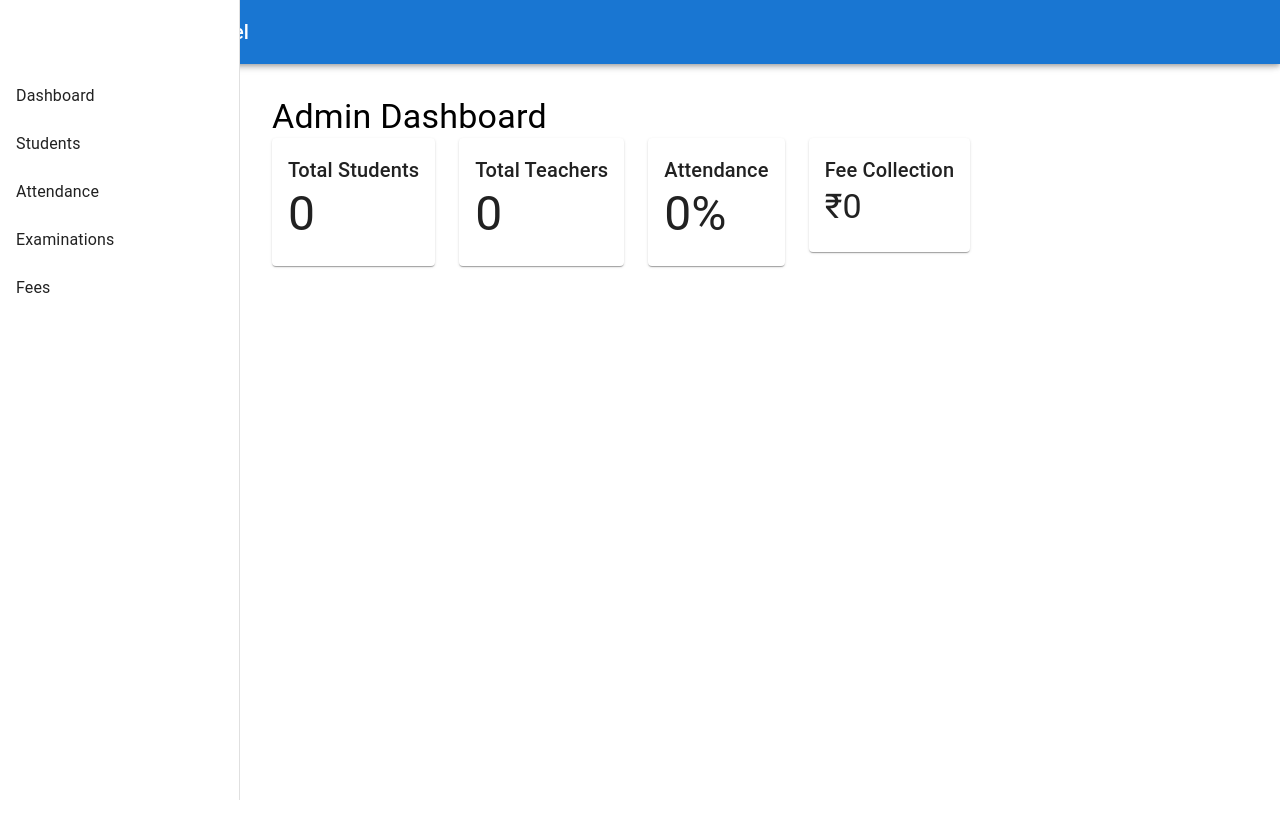
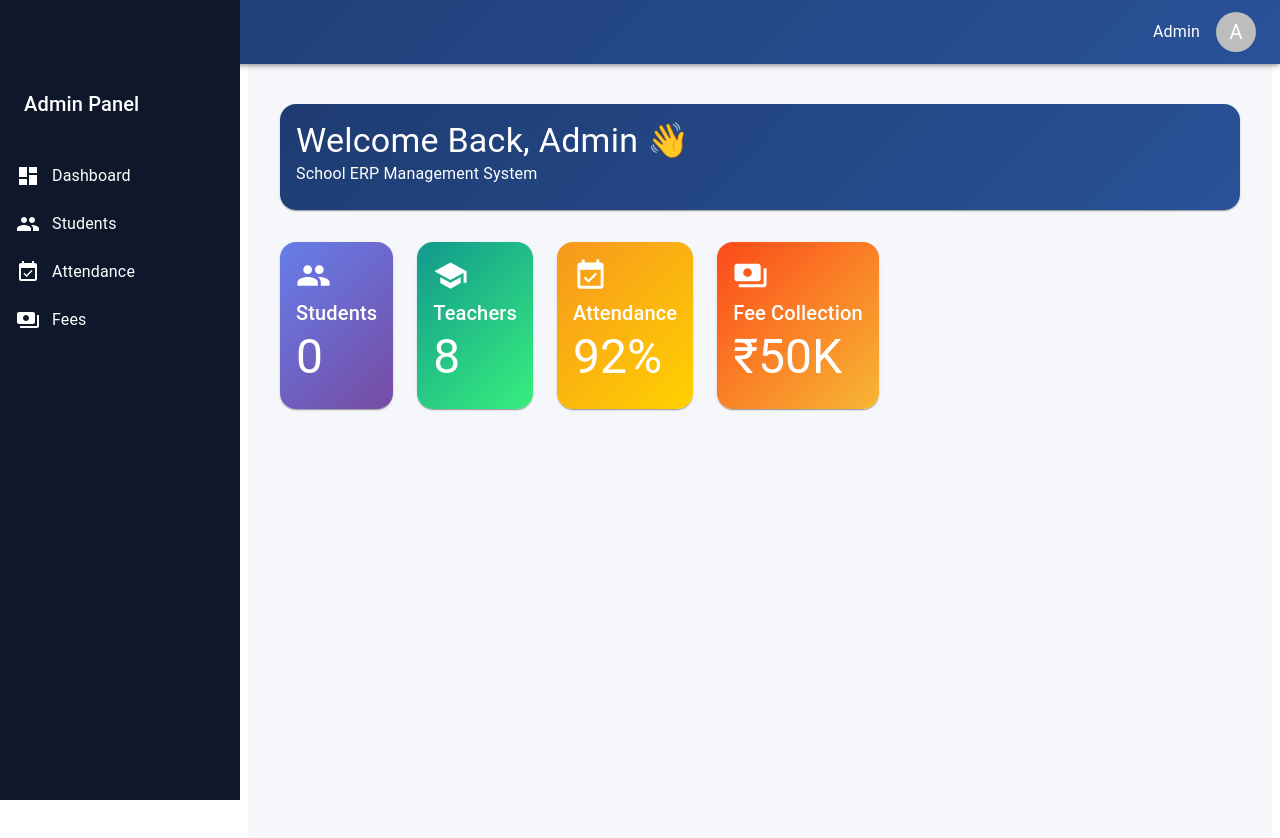
Before and after one commit to shhhhreeya/School-ERP-Management-System, a React app in the folder Frontend/: page /admin/dashboard in a window 1280 px wide. Shown: the top 838 px of the page. Before the commit the page ends 800 px from the top, so only its background shows below. Built offline with nearby package versions, Linux system fonts and the light colour scheme; no server answers; sample sign-in values are in the browser's storage; the HTML template or start-up script is replaced by a standard one.

Commit message:
fixed some frontend

```diff
--- a/Frontend/src/components/Navbar.jsx
+++ b/Frontend/src/components/Navbar.jsx
@@ -2,15 +2,39 @@ import {
   AppBar,
   Toolbar,
   Typography,
+  Box,
+  Avatar,
 } from "@mui/material";
 
 const Navbar = () => {
   return (
-    <AppBar position="fixed">
+    <AppBar
+      position="fixed"
+      sx={{
+        background:
+          "linear-gradient(135deg,#1e3c72,#2a5298)",
+        boxShadow: 3,
+      }}
+    >
       <Toolbar>
-        <Typography variant="h6">
-          School ERP Admin Panel
+        <Typography
+          variant="h6"
+          fontWeight="bold"
+        >
+          School ERP
         </Typography>
+
+        <Box sx={{ flexGrow: 1 }} />
+
+        <Typography
+          sx={{ mr: 2 }}
+        >
+          Admin
+        </Typography>
+
+        <Avatar>
+          A
+        </Avatar>
       </Toolbar>
     </AppBar>
   );
--- a/Frontend/src/components/Sidebar.jsx
+++ b/Frontend/src/components/Sidebar.jsx
@@ -1,12 +1,20 @@
+import DashboardIcon from "@mui/icons-material/Dashboard";
+import PeopleIcon from "@mui/icons-material/People";
+import EventAvailableIcon from "@mui/icons-material/EventAvailable";
+import PaymentsIcon from "@mui/icons-material/Payments";
+import LogoutIcon from "@mui/icons-material/Logout";
+import { Link } from "react-router-dom";
+
 import {
   Drawer,
   List,
   ListItemButton,
+  ListItemIcon,
   ListItemText,
   Toolbar,
+  Typography,
+  Box,
 } from "@mui/material";
-
-import { Link } from "react-router-dom";
 
 const drawerWidth = 240;
 
@@ -21,46 +29,74 @@ const Sidebar = () => {
         "& .MuiDrawer-paper": {
   width: drawerWidth,
   boxSizing: "border-box",
+  background:
+    "#0f172a",
+  color: "white",
 },
       }}
     >
       <Toolbar />
 
+      <Box sx={{ p: 3 }}>
+  <Typography
+    variant="h6"
+    fontWeight="bold"
+  >
+    Admin Panel
+  </Typography>
+</Box>
+
 <List>
+
   <ListItemButton
     component={Link}
     to="/admin/dashboard"
   >
-          <ListItemText primary="Dashboard" />
+    <ListItemIcon sx={{ color: "white" }}>
+      <DashboardIcon />
+    </ListItemIcon>
+
+    <ListItemText
+      primary="Dashboard"
+    />
   </ListItemButton>
 
   <ListItemButton
     component={Link}
     to="/admin/students"
   >
-          <ListItemText primary="Students" />
+    <ListItemIcon sx={{ color: "white" }}>
+      <PeopleIcon />
+    </ListItemIcon>
+
+    <ListItemText
+      primary="Students"
+    />
   </ListItemButton>
 
   <ListItemButton
     component={Link}
     to="/admin/attendance"
   >
-          <ListItemText primary="Attendance" />
+    <ListItemIcon sx={{ color: "white" }}>
+      <EventAvailableIcon />
+    </ListItemIcon>
+
+    <ListItemText
+      primary="Attendance"
+    />
   </ListItemButton>
 
-        <ListItemButton
-          component={Link}
-          to="/admin/exams"
-        >
-          <ListItemText primary="Examinations" />
+  <ListItemButton>
+    <ListItemIcon sx={{ color: "white" }}>
+      <PaymentsIcon />
+    </ListItemIcon>
+
+    <ListItemText
+      primary="Fees"
+    />
   </ListItemButton>
 
-        <ListItemButton
-          component={Link}
-          to="/admin/fees"
-        >
-          <ListItemText primary="Fees" />
-        </ListItemButton>
 </List>
     </Drawer>
   );
--- a/Frontend/src/layouts/AdminLayout.jsx
+++ b/Frontend/src/layouts/AdminLayout.jsx
@@ -16,8 +16,10 @@ const AdminLayout = ({ children }) => {
   component="main"
   sx={{
     flexGrow: 1,
-          p: 3,
+    p: 4,
     ml: "240px",
+    background: "#f5f7fb",
+    minHeight: "100vh",
   }}
 >
         <Toolbar />
--- a/Frontend/src/pages/Dashboard.jsx
+++ b/Frontend/src/pages/Dashboard.jsx
@@ -4,6 +4,11 @@ import {
   CardContent,
   Typography,
 } from "@mui/material";
+
+import PeopleIcon from "@mui/icons-material/People";
+import SchoolIcon from "@mui/icons-material/School";
+import EventAvailableIcon from "@mui/icons-material/EventAvailable";
+import PaymentsIcon from "@mui/icons-material/Payments";
 
 import { useEffect, useState } from "react";
 
@@ -35,28 +40,48 @@ const Dashboard = () => {
 
   return (
   <AdminLayout>
+
+    <Card
+      sx={{
+        mb: 4,
+        borderRadius: 4,
+        background:
+          "linear-gradient(135deg,#1e3c72,#2a5298)",
+        color: "white",
+      }}
+    >
+      <CardContent>
         <Typography
           variant="h4"
-        mb={4}
           fontWeight="bold"
         >
-        Admin Dashboard
+          Welcome Back, Admin 👋
         </Typography>
+
+        <Typography>
+          School ERP Management System
+        </Typography>
+      </CardContent>
+    </Card>
 
     <Grid container spacing={3}>
       <Grid item xs={12} md={3}>
-          <Card>
+        <Card
+          sx={{
+            borderRadius: 4,
+            background:
+              "linear-gradient(135deg,#667eea,#764ba2)",
+            color: "white",
+          }}
+        >
           <CardContent>
-              <Typography
-                variant="h6"
-              >
-                Total Students
+            <PeopleIcon fontSize="large" />
+
+            <Typography variant="h6">
+              Students
             </Typography>
 
-              <Typography
-                variant="h3"
-                mt={2}
-              >
+            <Typography variant="h3">
               {studentCount}
             </Typography>
           </CardContent>
@@ -64,62 +89,75 @@ const Dashboard = () => {
       </Grid>
 
       <Grid item xs={12} md={3}>
-          <Card>
+        <Card
+          sx={{
+            borderRadius: 4,
+            background:
+              "linear-gradient(135deg,#11998e,#38ef7d)",
+            color: "white",
+          }}
+        >
           <CardContent>
-              <Typography
-                variant="h6"
-              >
-                Total Teachers
+            <SchoolIcon fontSize="large" />
+
+            <Typography variant="h6">
+              Teachers
             </Typography>
 
-              <Typography
-                variant="h3"
-                mt={2}
-              >
-                0
+            <Typography variant="h3">
+              8
             </Typography>
           </CardContent>
         </Card>
       </Grid>
 
       <Grid item xs={12} md={3}>
-          <Card>
+        <Card
+          sx={{
+            borderRadius: 4,
+            background:
+              "linear-gradient(135deg,#f7971e,#ffd200)",
+            color: "white",
+          }}
+        >
           <CardContent>
-              <Typography
-                variant="h6"
-              >
+            <EventAvailableIcon fontSize="large" />
+
+            <Typography variant="h6">
               Attendance
             </Typography>
 
-              <Typography
-                variant="h3"
-                mt={2}
-              >
-                0%
+            <Typography variant="h3">
+              92%
             </Typography>
           </CardContent>
         </Card>
       </Grid>
 
       <Grid item xs={12} md={3}>
-          <Card>
+        <Card
+          sx={{
+            borderRadius: 4,
+            background:
+              "linear-gradient(135deg,#fc4a1a,#f7b733)",
+            color: "white",
+          }}
+        >
           <CardContent>
-              <Typography
-                variant="h6"
-              >
+            <PaymentsIcon fontSize="large" />
+
+            <Typography variant="h6">
               Fee Collection
             </Typography>
 
-              <Typography
-                variant="h4"
-                mt={2}
-              >
-                ₹0
+            <Typography variant="h3">
+              ₹50K
             </Typography>
           </CardContent>
         </Card>
       </Grid>
     </Grid>
+
   </AdminLayout>
 );
 };
```
Lines whose indentation alone changed are shown as unchanged.
